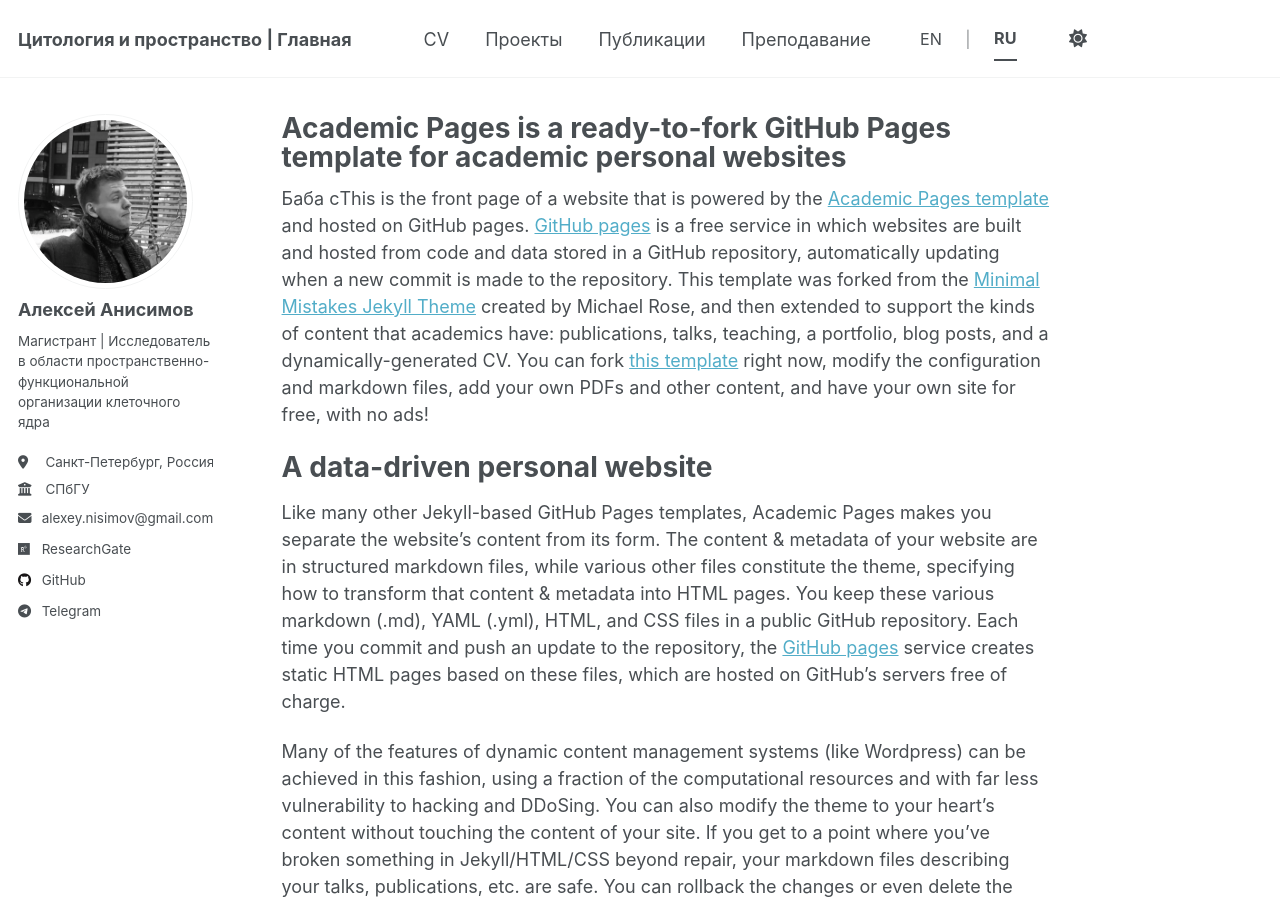
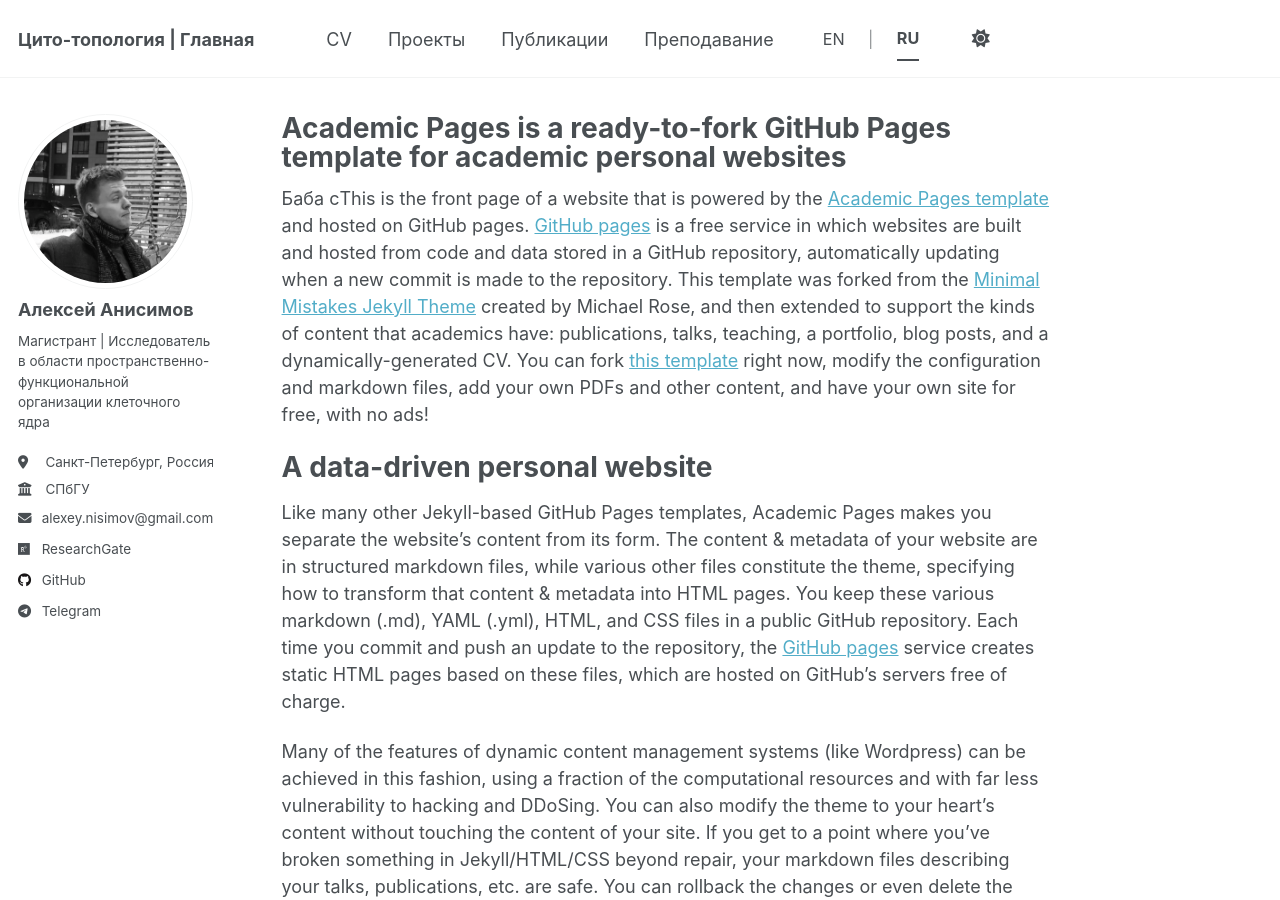
Before and after one commit to nicimov/nicimov.github.io, a Jekyll site: the page built from _pages/ru/about.md, in a window 1280 px wide and 900 px high. Built offline with Jekyll 4.4.1, drawn with Linux system fonts in a browser that asks for light colours.

Commit message:
Ru Title Update (2)

```diff
--- a/_config.yml
+++ b/_config.yml
@@ -17,7 +17,7 @@
 site_theme               : "default"
 title:
   en: "Spatial Cytology | Home"
-  ru: "Цитология и пространство | Главная"
+  ru: "Цито-топология | Главная"
 title_separator          : "-"
 name                     : &name "Your Name"
 description              : &description "personal description"
```
